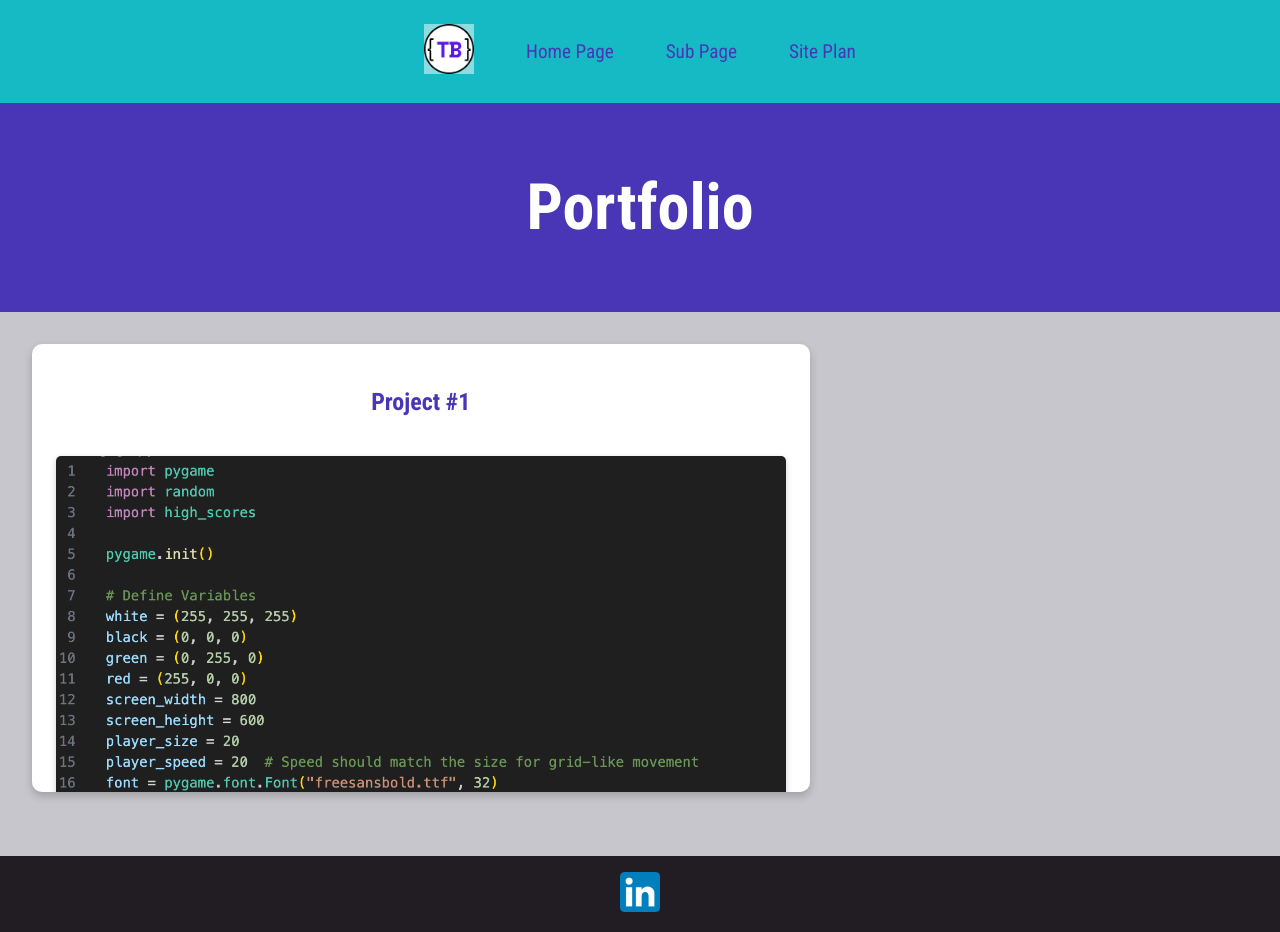
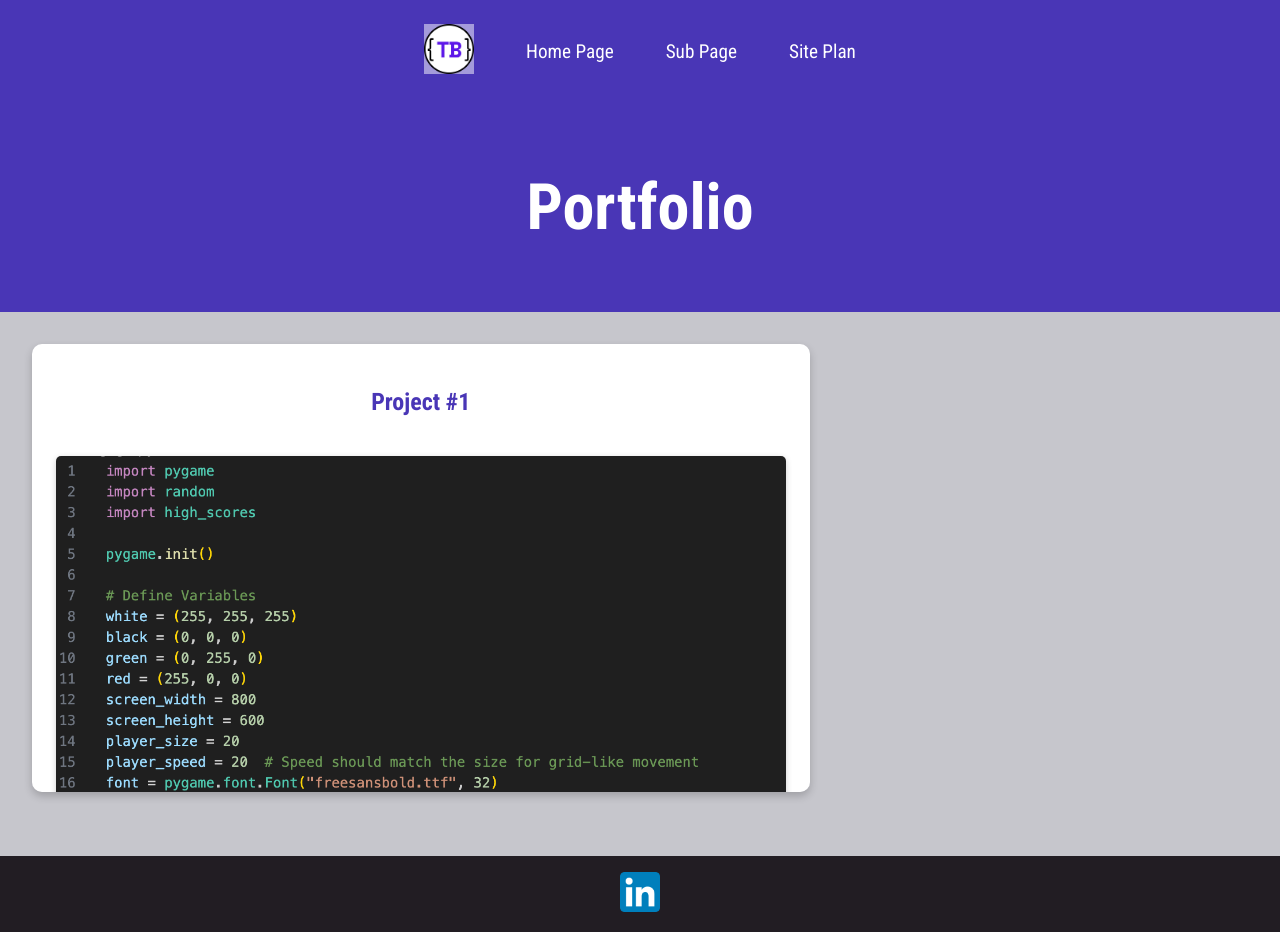
Before and after one commit to Tyler-Burke2/wdd131, a plain HTML site: page personalsite/subpage.html in a window 1280 px wide. Drawn offline with Linux system fonts and the light colour scheme; a web font is replaced by a local one.

Commit message:
more lighthouse stuff

```diff
--- a/personalsite/styles/subpage.css
+++ b/personalsite/styles/subpage.css
@@ -36,12 +36,12 @@ nav {
   justify-content: center;
   align-items: center;
   gap: 20px;
-  background-color: var(--nav-background-color);
+  background-color: var(--primary-color);
   padding: 1rem;
 }
 
 nav a {
-  color: var(--nav-link-color);
+  color: var(--paragraph-color-on-color);
   text-decoration: none;
   font-size: 1.2rem;
   padding: 0.5rem 1rem;
@@ -49,7 +49,7 @@ nav a {
 }
 
 nav a:hover {
-  background-color: var(--nav-hover-background-color);
+  background-color: var(--secondary-color);
   color: var(--nav-hover-link-color);
   border-radius: 5px;
 }
```
